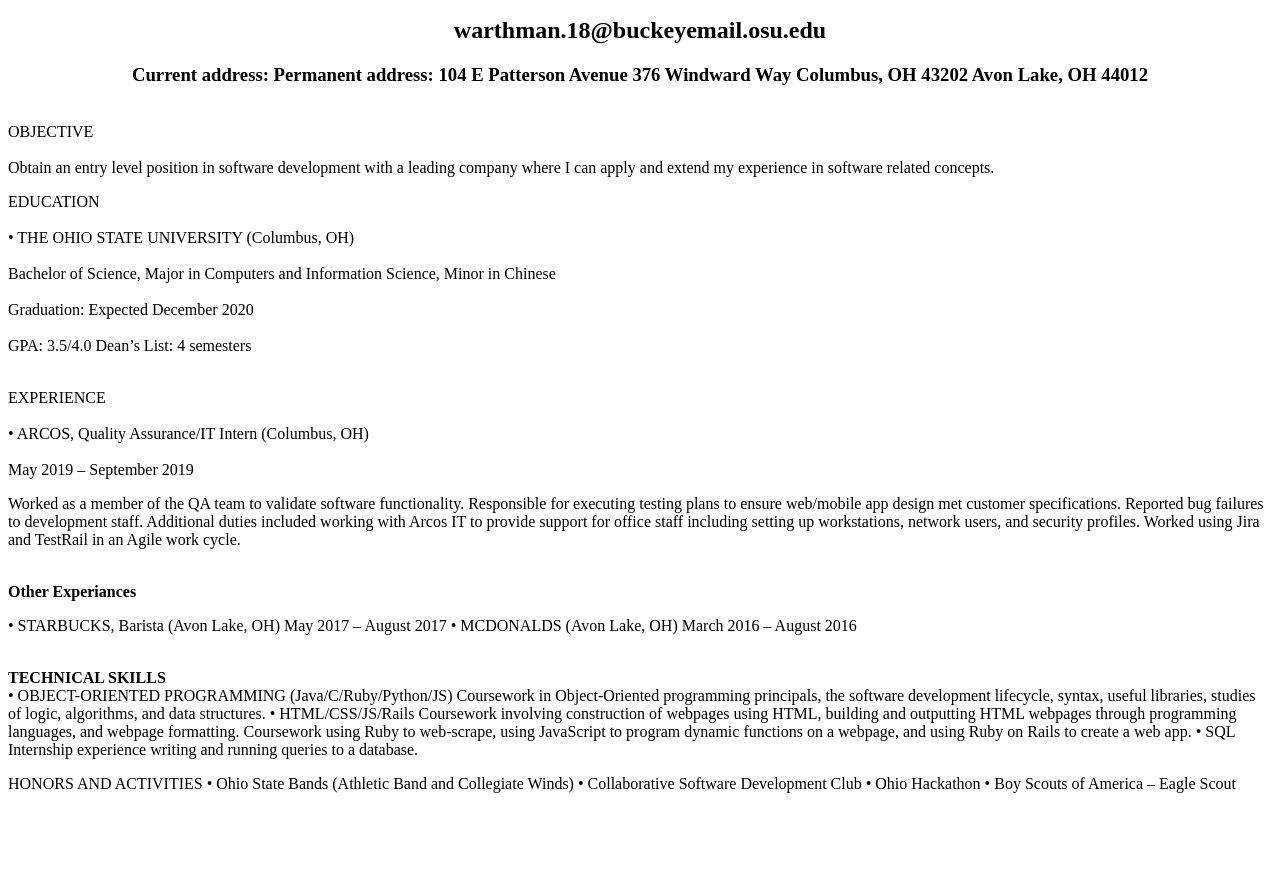
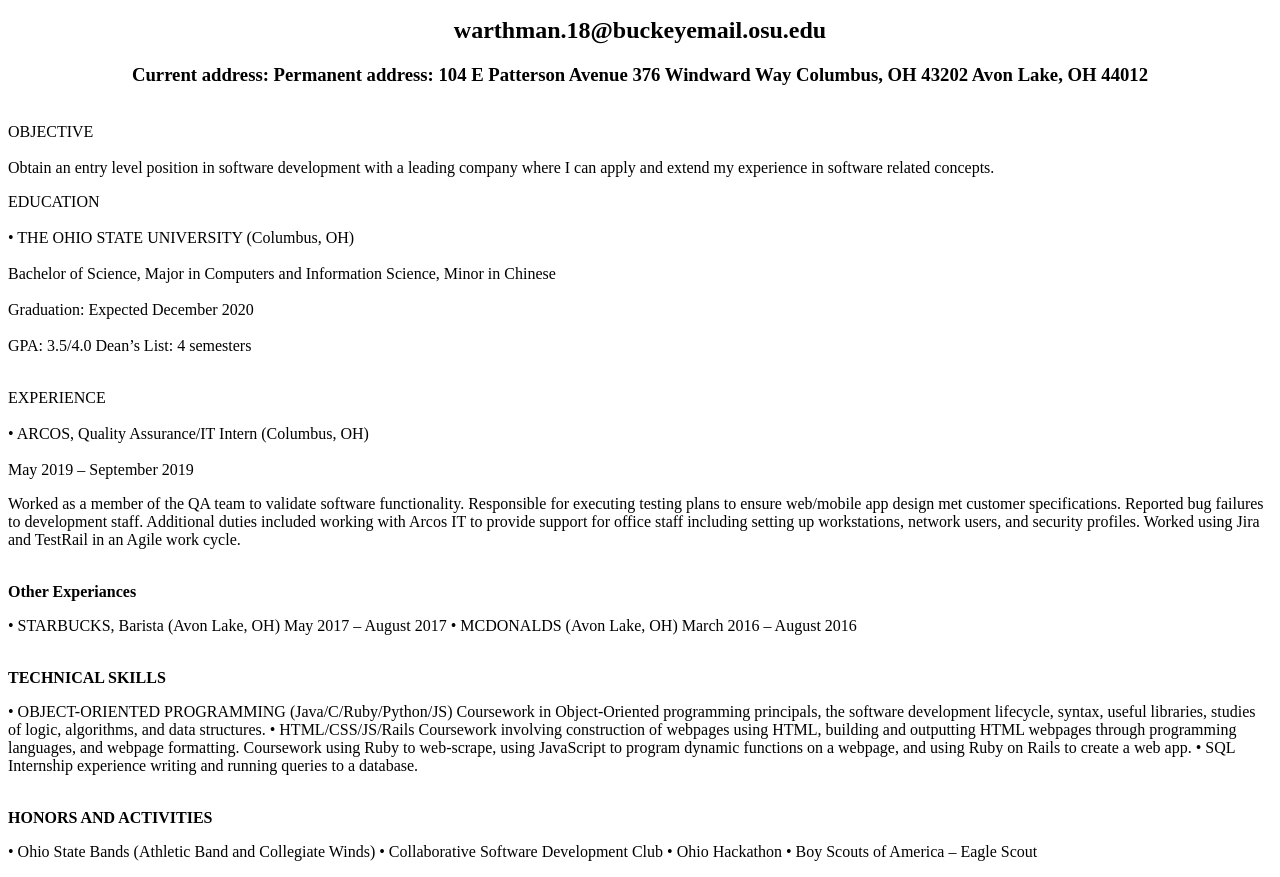
Before and after one commit to Trevor-Warthman/Resume2020, a plain HTML site: page index.html in a window 1280 px wide. Shown: the part 96-973 px from the top of the page. Before the commit the page ends 905 px from the top, so only its background shows below. Drawn offline with Linux system fonts and the light colour scheme.

Commit message:
Update index.html

```diff
--- a/index.html
+++ b/index.html
@@ -64,19 +64,26 @@ March 2016 – August 2016 </p>
             TECHNICAL SKILLS
         </b>
       </br>
-
-•	OBJECT-ORIENTED PROGRAMMING (Java/C/Ruby/Python/JS)
+      <p>
+        •	OBJECT-ORIENTED PROGRAMMING (Java/C/Ruby/Python/JS)
 Coursework in Object-Oriented programming principals, the software development lifecycle, syntax, useful libraries, studies of logic, algorithms, and data structures.
 •	HTML/CSS/JS/Rails
 Coursework involving construction of webpages using HTML, building and outputting HTML webpages through programming languages, and webpage formatting. Coursework using Ruby to web-scrape, using JavaScript to program dynamic functions on a webpage, and using Ruby on Rails to create a web app.
 •	SQL
-Internship experience writing and running queries to a database. </p>
-         <p id="honors"> HONORS AND ACTIVITIES
-•	Ohio State Bands (Athletic Band and Collegiate Winds)
+Internship experience writing and running queries to a database.
+      </p>
+  </p>
+  <p id="honors">
+    <br>
+      <b>
+        HONORS AND ACTIVITIES
+      </b>
+    </br>
+    <p>
+• Ohio State Bands (Athletic Band and Collegiate Winds)
 •	Collaborative Software Development Club
 •	Ohio Hackathon
-•	Boy Scouts of America – Eagle Scout </p>
-
-
+•	Boy Scouts of America – Eagle Scout
+    </p>
   </body>
 </html>
```
